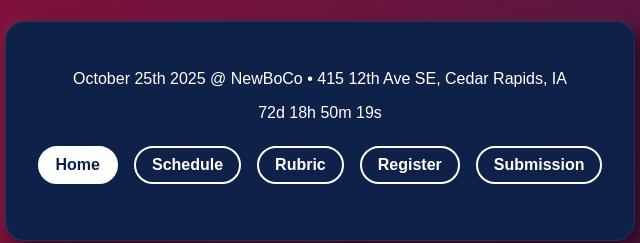
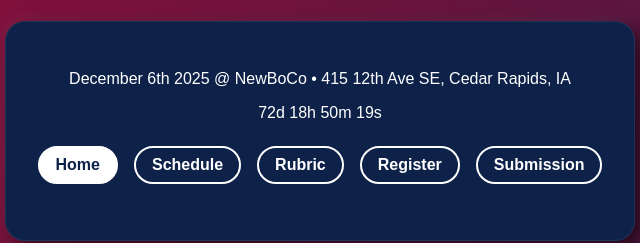
Before and after one commit to fatimatorres122207-sketch/All-Student-Hackathon, a plain HTML site: page index.html in a window 1280 px wide. Shown: the part 345-588 px from the top of the page, 320-960 px from the left. Drawn offline with Linux system fonts and the light colour scheme.

Commit message:
Update index.html

```diff
--- a/index.html
+++ b/index.html
@@ -49,7 +49,7 @@
     <section class="info-box">
     <div class="header-container">
 <center>
-      <p>October 25th 2025 @ NewBoCo • 415 12th Ave SE, Cedar Rapids, IA</p>
+      <p>December 6th 2025 @ NewBoCo • 415 12th Ave SE, Cedar Rapids, IA</p>
 </center>
 <center>
 
```
